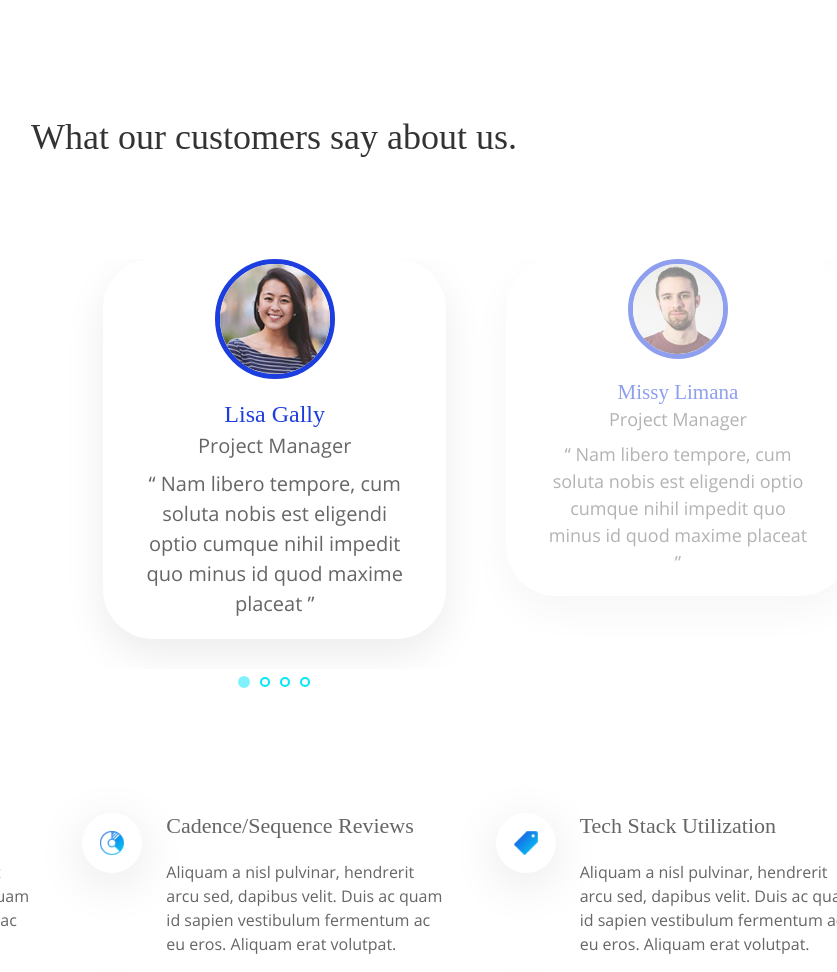
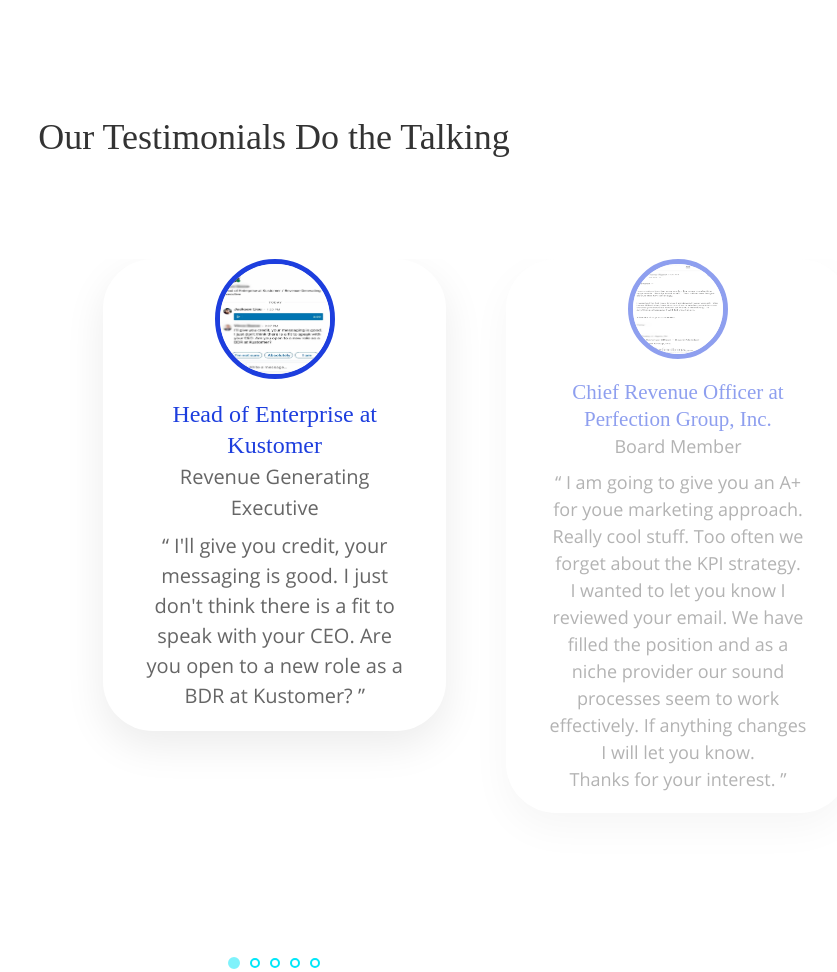
Before and after one commit to AbtinBidgoli/gzero, a plain HTML site: page index.html in a window 1280 px wide. Shown: the part 2681-3653 px from the top of the page, without its empty margins (366-1203 px from the left). Drawn offline with Linux system fonts and the light colour scheme; a web font is replaced by a local one.

Commit message:
Update index.html

```diff
--- a/index.html
+++ b/index.html
@@ -244,45 +244,54 @@
 </div>
 <div class="container-fluid gtco-testimonials" id="reviews">
     <div class="container">
-        <h2>What our customers say about us.</h2>
+        <h2>Our Testimonials Do the Talking</h2>
         <div class="owl-carousel owl-carousel1 owl-theme">
             <div>
-                <div class="card text-center"><img class="card-img-top" src="images/customer1.jpg" alt="">
+                <div class="card text-center"><img class="card-img-top" src="images/review1.png" alt="Testimonial">
                     <div class="card-body">
-                        <h5>Lisa Gally <br/>
-                            <span> Project Manager </span></h5>
-                        <p class="card-text">“ Nam libero tempore, cum soluta nobis est eligendi optio cumque nihil
-                            impedit quo minus id quod maxime placeat ” </p>
+                        <h5>Head of Enterprise at Kustomer <br/>
+                            <span> Revenue Generating Executive </span></h5>
+                        <p class="card-text">“ I'll give you credit, your messaging is good. I just don't think there is a fit to speak with your CEO. Are you open to a new role as a BDR at Kustomer? ” </p>
                     </div>
                 </div>
             </div>
             <div>
-                <div class="card text-center"><img class="card-img-top" src="images/customer2.jpg" alt="">
+                <div class="card text-center"><img class="card-img-top" src="images/review2.png" alt="Testimonial">
                     <div class="card-body">
-                        <h5>Missy Limana<br/>
-                            <span> Project Manager </span></h5>
-                        <p class="card-text">“ Nam libero tempore, cum soluta nobis est eligendi optio cumque nihil
-                            impedit quo minus id quod maxime placeat ” </p>
+                        <h5>Chief Revenue Officer at Perfection Group, Inc. <br/>
+                            <span> Board Member </span></h5>
+                        <p class="card-text">“ I am going to give you an A+ for youe marketing approach. Really cool stuff. Too often we forget about the KPI strategy.
+                            <br> I wanted to let you know I reviewed your email. We have filled the position and as a niche provider our sound processes seem to work effectively. If anything changes I will let you know.
+                            <br> Thanks for your interest. ” </p>
                     </div>
                 </div>
             </div>
             <div>
-                <div class="card text-center"><img class="card-img-top" src="images/customer3.jpg" alt="">
+                <div class="card text-center"><img class="card-img-top" src="images/review3.png" alt="Testimonial">
                     <div class="card-body">
-                        <h5>Aana Brown<br/>
-                            <span> Project Manager </span></h5>
-                        <p class="card-text">“ Nam libero tempore, cum soluta nobis est eligendi optio cumque nihil
-                            impedit quo minus id quod maxime placeat ” </p>
+                        <h5>Sr. Sales Executive<br/>
+                            <span> Tax </span></h5>
+                        <p class="card-text">“ Best email/video I've received in years. <br>But, I am not the right person on this acquisition...I'll share this with my manager and see what he thinks.  ” </p>
                     </div>
                 </div>
             </div>
             <div>
-                <div class="card text-center"><img class="card-img-top" src="images/customer3.jpg" alt="">
+                <div class="card text-center"><img class="card-img-top" src="images/review4.png" alt="Testimonial">
                     <div class="card-body">
                         <h5>Aana Brown<br/>
                             <span> Project Manager </span></h5>
-                        <p class="card-text">“ Nam libero tempore, cum soluta nobis est eligendi optio cumque nihil
-                            impedit quo minus id quod maxime placeat ” </p>
+                        <p class="card-text">“ Thanks Jackson. Looks like an interesting product! We're not ready for this yet as we're still at the stage of needing a consistent OKR process/solution. I'll keep TG in mind for down the road when we're ready to take the next step.
+                            <br>I did want to note that your LI, email, and video sequence was exceptional compared to the other cold calls/email approaches I've seen. Hats off to you and your team for building this out along with solid messaging. ” </p>
+                    </div>
+                </div>
+            </div>
+            <div>
+                <div class="card text-center"><img class="card-img-top" src="images/review5.png" alt="Testimonial">
+                    <div class="card-body">
+                        <h5>Chief People Officer<br/>
+                            <span> Intradiem </span></h5>
+                        <p class="card-text">“ You definitely win the most creative outreach for the week. Good job!
+                            <br>We are all set with our software ~ we implemented 15Five this year and have been pleased with how it is helping us drive engagement and performance. If we end up in the market in another few years, I'll let you know! ” </p>
                     </div>
                 </div>
             </div>
```
